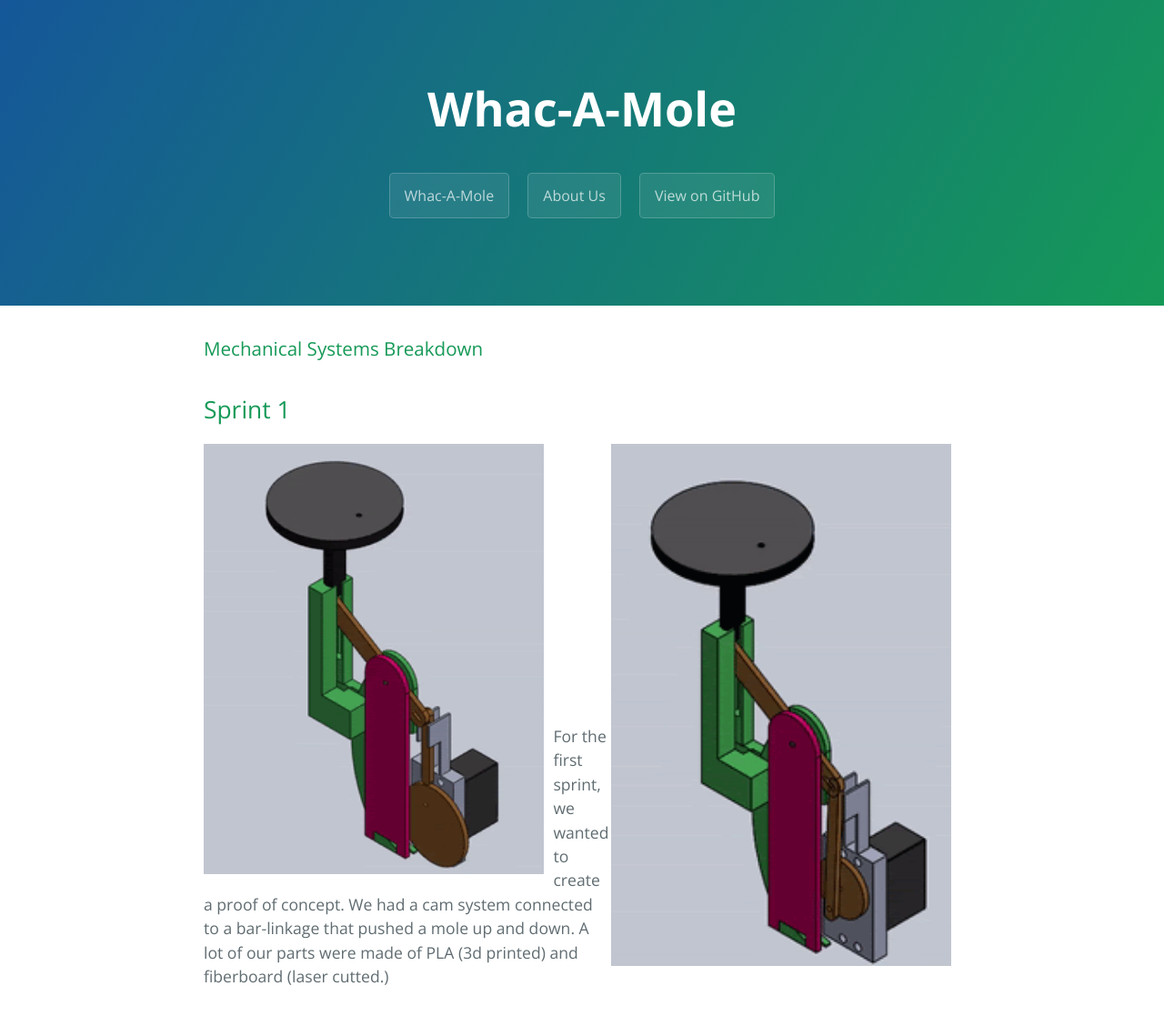
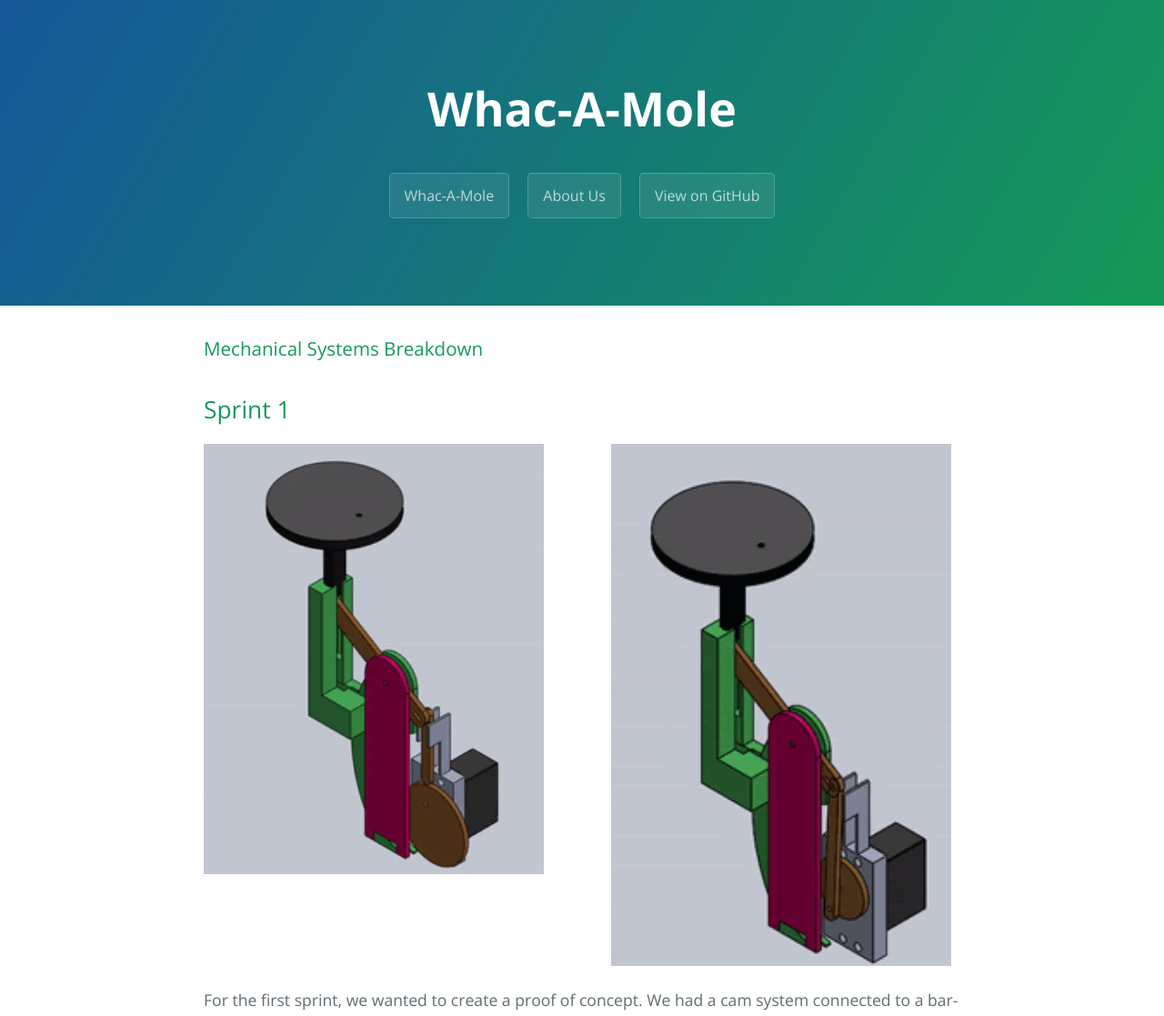
Before and after one commit to iamtheyammer/pie-whack-a-mole, a Jekyll site: the page built from mechanical.md, in a window 1280 px wide. Shown: the top 1117 px of the page at 91% size. Built offline with Jekyll 4.4.1, drawn with Linux system fonts in a browser that asks for light colours.

Commit message:
layout fix

```diff
--- a/mechanical.md
+++ b/mechanical.md
@@ -10,7 +10,7 @@ filename: mechanical.md
 <img src="website-images/mechanical/sprint_1-1.gif" width ="45%" height = "45%" style="float:left;margin:0px 10px 0px 0px">
 <img src="website-images/mechanical/sprint_1-2.gif" width ="45%" height = "45%" style="float:right;margin:0px 10px 0px 0px">
 
-<br><br><br><br><br><br><br><br><br><br><br>
+<br><br><br><br><br><br><br><br><br><br><br><br><br><br><br><br><br><br><br><br><br><br>
 
 For the first sprint, we wanted to create a proof of concept. We had a cam system connected to a bar-linkage that pushed a mole up and down. A lot of our parts were made of PLA (3d printed) and fiberboard (laser cutted.)
 
@@ -19,7 +19,7 @@ For the first sprint, we wanted to create a proof of concept. We had a cam syste
 <img src="website-images/mechanical/sprint_2-1.gif" width ="45%" height = "45%" style="float:left;margin:0px 10px 0px 0px">
 <img src="website-images/mechanical/sprint_2-2.gif" width ="45%" height = "45%" style="float:right;margin:0px 10px 0px 0px">
 
-<br><br><br><br><br><br><br><br><br><br><br>
+<br><br><br><br><br><br><br><br><br><br><br><br><br><br><br><br><br><br><br><br><br><br>
 
 For Sprint 2, we were able to hook up one pneumatic piston to allow one mole to go up and down with a larger linkage system. The pneumatic piston is connected to solenoid, which helps control whether there is pressurized air or atmospheric air in the system, which causes the mole to shoot up or come down.
 
@@ -28,7 +28,7 @@ For Sprint 2, we were able to hook up one pneumatic piston to allow one mole to
 <img src="website-images/mechanical/sprint_3-1.JPG" width ="45%" height = "50%" style="float:left;margin:16px 10px 0px 0px">
 <img src="website-images/mechanical/sprint_3-2.gif" width ="45%" height = "55%" style="float:right;margin:0px 10px 0px 0px">
 
-<br><br><br><br><br><br><br><br><br><br><br><br><br><br>
+<br><br><br><br><br><br><br><br><br><br><br><br><br><br><br><br><br><br><br><br><br><br><br><br><br><br><br><br>
 
 For Sprint 3, we did make quite a jump in scale. We were able to get three moles to move up and down using a pneumatic system, air compressor, and solenoids. We were also able to create a real arcade console looking structure, with a monitor on the inside! This gives players of our whack-a-mole game the feeling that they are at a real arcade! As sustainability was something we wanted to keep in mind, we 3-d printed only one kind of piece. Also, there is no glue used in the mechanical system since we want to take the entire thing a part at the end of the project, to allow others to use our scrap wood and other parts. This minimizes waste and the collection of old, sitting projects, where the parts can be reused.
 
@@ -37,6 +37,6 @@ For Sprint 3, we did make quite a jump in scale. We were able to get three moles
 <img src="website-images/mechanical/final-1.jpg" width ="45%" height = "55%" style="float:left;margin:0px 10px 0px 0px">
 <img src="website-images/mechanical/final-2.jpg" width ="50%" height = "45%" style="float:right;margin:30px 10px 0px 0px">
 
-<br><br><br><br><br><br><br><br><br><br><br><br><br><br>
+<br><br><br><br><br><br><br><br><br><br><br><br><br><br><br><br><br><br><br><br><br><br><br><br><br><br><br><br>
 
 For the final, the mech e team was able to connect six moles to the pneumatic system. With the offset linkage, we were able to minimize damage to the pneumatics themselves as there would be less direct force put onto them. At the end the system looked like a real arcade game, and was satisfying to see a finalized product we were proud of. (if we add a curtain or acrylic front, add info about that.)
```
